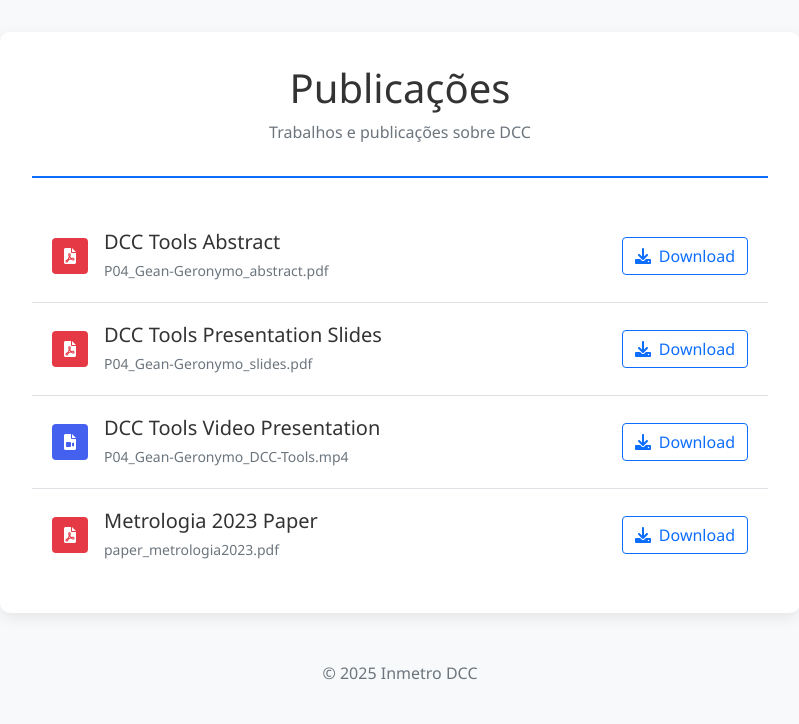
After one commit to gmgeronymo/dcc_tools, a Flask app: page /dcc/publications in a window 1280 px wide. The commit adds this page. Shown: the top 724 px of the page, without its empty margins (240-1039 px from the left). Run offline with Flask 3, Linux system fonts and the light colour scheme; some libraries are stand-ins or nearby versions.

Commit message:
inclusao publicacoes

```diff
--- a/flask/app/main.py
+++ b/flask/app/main.py
@@ -801,6 +801,28 @@ def attach_xml_to_pdfa3b(pdf_path, xml_path, output_path):
 def landing_page():
     return render_template('landing.html')
 
+@app.route('/dcc/publications')
+def publications():
+    papers = [
+        {
+            'title': 'DCC Tools Abstract',
+            'file': 'P04_Gean-Geronymo_abstract.pdf'
+        },
+        {
+            'title': 'DCC Tools Presentation Slides',
+            'file': 'P04_Gean-Geronymo_slides.pdf'
+        },
+        {
+            'title': 'DCC Tools Video Presentation',
+            'file': 'P04_Gean-Geronymo_DCC-Tools.mp4'
+        },
+        {
+            'title': 'Metrologia 2023 Paper',
+            'file': 'paper_metrologia2023.pdf'
+        }
+    ]
+    return render_template('publications.html', papers=papers)
+
 @app.route('/dcc/api_doc')
 def api_doc():
     return render_template('api_documentation.html')
--- a/flask/app/templates/landing.html
+++ b/flask/app/templates/landing.html
@@ -52,7 +52,7 @@
 
         <div class="row row-cols-1 row-cols-md-3 justify-content-center mt-5 g-2">
             <div class="col">
-                <a class="card fs-2 p-5 bg-dcc text-white" href="#">
+                <a class="card fs-2 p-5 bg-dcc text-white" href="{{ url_for('publications') }}">
                     <span>Publicações</span>
                 </a>
             </div>
--- /dev/null
+++ b/flask/app/templates/publications.html
@@ -0,0 +1,98 @@
+<!DOCTYPE html>
+<html lang="en">
+<head>
+    <meta charset="UTF-8">
+    <meta name="viewport" content="width=device-width, initial-scale=1.0">
+    <title>Publicações - DCC</title>
+    <link href="{{ url_for('static',filename='css/bootstrap.min.css') }}" rel="stylesheet">
+    <style>
+        body {
+            font-family: 'Segoe UI', Tahoma, Geneva, Verdana, sans-serif;
+            background-color: #f8f9fa;
+            color: #333;
+            padding-top: 2rem;
+        }
+        .publications-container {
+            max-width: 800px;
+            margin: 0 auto;
+            background: white;
+            padding: 2rem;
+            border-radius: 10px;
+            box-shadow: 0 5px 15px rgba(0,0,0,0.08);
+        }
+        .publication-item {
+            padding: 1.25rem;
+            border-bottom: 1px solid #dee2e6;
+            display: flex;
+            align-items: center;
+            transition: background-color 0.2s;
+        }
+        .publication-item:hover {
+            background-color: #f8f9fa;
+        }
+        .publication-item:last-child {
+            border-bottom: none;
+        }
+        .file-icon {
+            width: 36px;
+            height: 36px;
+            display: flex;
+            align-items: center;
+            justify-content: center;
+            margin-right: 1rem;
+            border-radius: 4px;
+            color: white;
+        }
+        .pdf-icon {
+            background-color: #e63946;
+        }
+        .video-icon {
+            background-color: #4361ee;
+        }
+        .btn-download {
+            margin-left: auto;
+            white-space: nowrap;
+        }
+        .page-header {
+            text-align: center;
+            margin-bottom: 2rem;
+            padding-bottom: 1rem;
+            border-bottom: 2px solid #0d6efd;
+        }
+    </style>
+</head>
+<body>
+    <div class="container">
+        <div class="publications-container">
+            <div class="page-header">
+                <h1>Publicações</h1>
+                <p class="text-muted">Trabalhos e publicações sobre DCC</p>
+            </div>
+
+            <div class="list-group">
+                {% for paper in papers %}
+                <div class="publication-item">
+                    <div class="file-icon {{ 'pdf-icon' if paper.file.endswith('.pdf') else 'video-icon' }}">
+                        <i class="fas {{ 'fa-file-pdf' if paper.file.endswith('.pdf') else 'fa-file-video' }}"></i>
+                    </div>
+                    <div>
+                        <h5 class="mb-1">{{ paper.title }}</h5>
+                        <small class="text-muted">{{ paper.file }}</small>
+                    </div>
+                    <a href="{{ url_for('static', filename='papers/' + paper.file) }}"
+                       class="btn btn-outline-primary btn-download" download>
+                        <i class="fas fa-download me-1"></i> Download
+                    </a>
+                </div>
+                {% endfor %}
+            </div>
+        </div>
+    </div>
+
+    <footer class="text-center py-4 mt-4 text-muted">
+        <p>&copy; 2025 Inmetro DCC</p>
+    </footer>
+
+    <script src="https://cdnjs.cloudflare.com/ajax/libs/font-awesome/6.0.0/js/all.min.js"></script>
+</body>
+</html>
```
Also changed, not shown: 5 other files.
